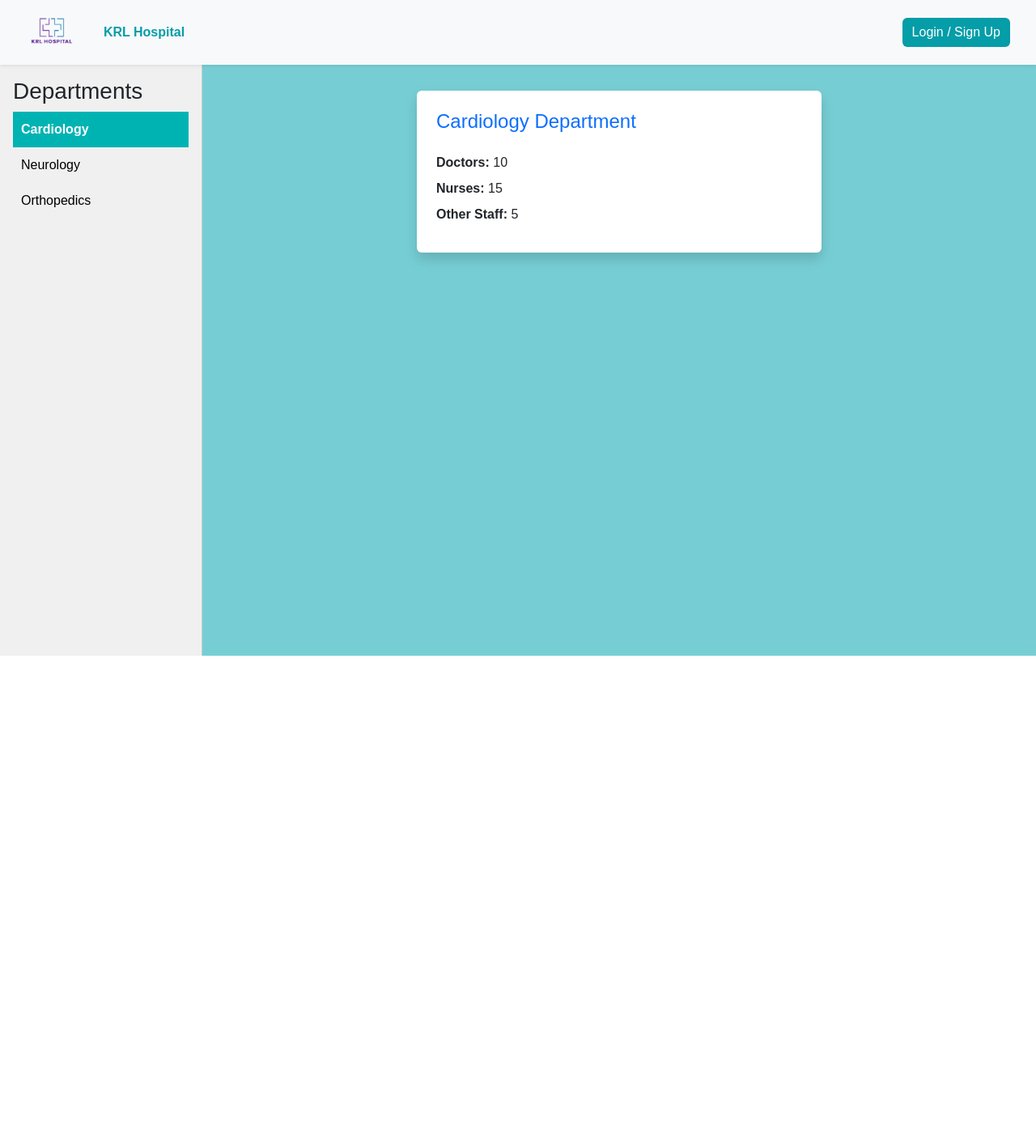
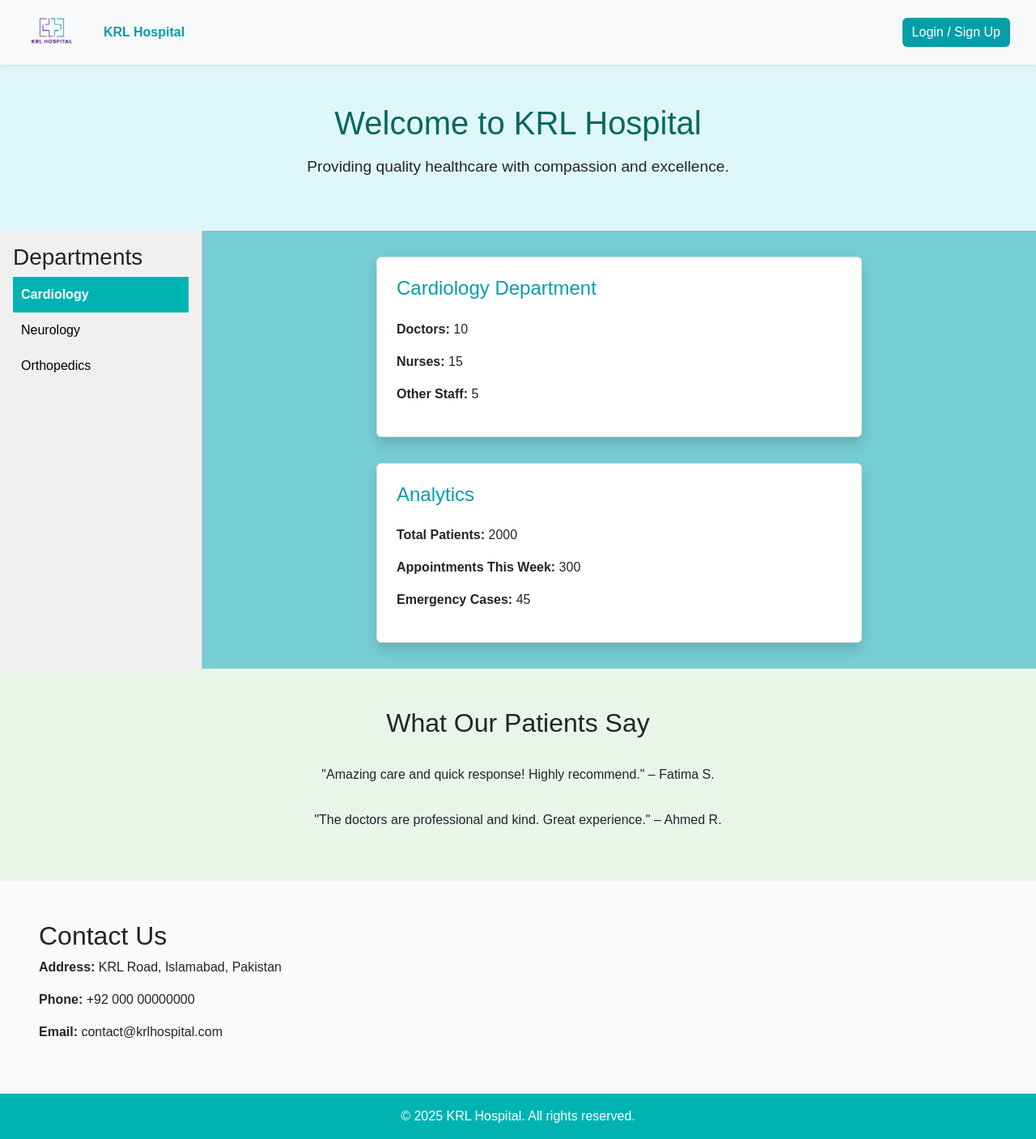
Before and after one commit to Hafsa460/FYP-Project, a React (Create React App) app in the folder medimind/: page / in a window 1280 px wide. Shown: the whole page at 81% size. Before the commit the page ends 810 px from the top, so only its background shows below. Built offline with nearby package versions, Linux system fonts and the light colour scheme.

Commit message:
Made the landing page for the hospital

```diff
--- /dev/null
+++ b/medimind/src/components/LandingPage.css
@@ -0,0 +1,3 @@
+.text-teal {
+  color: #059da8;
+}
--- a/medimind/src/components/LandingPage.js
+++ b/medimind/src/components/LandingPage.js
@@ -1,6 +1,7 @@
 import React, { useState } from "react";
 import "./Login.css";
 import Navbar from "./Navbar.js";
+
 function App() {
   const departments = [
     {
@@ -10,13 +11,7 @@ function App() {
       nurses: 15,
       others: 5,
     },
-    {
-      id: "neurology",
-      name: "Neurology",
-      doctors: 8,
-      nurses: 12,
-      others: 3,
-    },
+    { id: "neurology", name: "Neurology", doctors: 8, nurses: 12, others: 3 },
     {
       id: "orthopedics",
       name: "Orthopedics",
@@ -25,14 +20,31 @@ function App() {
       others: 4,
     },
   ];
-
   const [selectedDept, setSelectedDept] = useState(departments[0]);
 
   return (
     <div style={{ fontFamily: "Arial, sans-serif" }}>
       <Navbar />
 
-      <div style={{ display: "flex", height: "calc(100vh - 70px)" }}>
+      {/* Hero Section */}
+      <div
+        style={{
+          backgroundColor: "#e0f7fa",
+          padding: "3rem",
+          textAlign: "center",
+        }}
+      >
+        <h1 style={{ fontSize: "2.5rem", color: "#00695c" }}>
+          Welcome to KRL Hospital
+        </h1>
+        <p style={{ fontSize: "1.2rem", marginTop: "1rem" }}>
+          Providing quality healthcare with compassion and excellence.
+        </p>
+      </div>
+
+      {/* Main Section */}
+      <div style={{ display: "flex", height: "auto" }}>
+        {/* Sidebar */}
         <div
           style={{
             width: "250px",
@@ -61,35 +73,110 @@ function App() {
             ))}
           </ul>
         </div>
+
+        {/* Content */}
         <div
-          className="Background d-flex justify-content-center align-items-start"
-          style={{ flex: 1, padding: "2rem" }}
+          className="Background d-flex flex-column align-items-center"
+          style={{ flex: 1, padding: "2rem", gap: "2rem" }}
         >
+          {/* Department Details Box */}
           <div
             className="bg-white shadow p-4 rounded"
             style={{
               width: "100%",
-              maxWidth: "500px", // You can change this
-              minWidth: "280px",
+              maxWidth: "600px",
               minHeight: "200px",
-              height: "auto", // auto height for content
+              border: "1px solid #ddd",
+              boxShadow: "0 0 10px rgba(0,0,0,0.1)",
             }}
           >
-            <h4 className="mb-4 text-primary">
-              {selectedDept.name} Department
-            </h4>
-            <p className="mb-2">
+            <h4 className="mb-4 text-teal">{selectedDept.name} Department</h4>
+            <p>
               <strong>Doctors:</strong> {selectedDept.doctors}
             </p>
-            <p className="mb-2">
+            <p>
               <strong>Nurses:</strong> {selectedDept.nurses}
             </p>
-            <p className="mb-0">
+            <p>
               <strong>Other Staff:</strong> {selectedDept.others}
+            </p>
+          </div>
+
+          {/* Analytics Box */}
+          <div
+            className="bg-white shadow p-4 rounded"
+            style={{
+              width: "100%",
+              maxWidth: "600px",
+              minHeight: "200px",
+              border: "1px solid #ddd",
+              boxShadow: "0 0 10px rgba(0,0,0,0.1)",
+            }}
+          >
+            <h4 className="mb-4 text-teal">Analytics</h4>
+            <p>
+              <strong>Total Patients:</strong> 2000
+            </p>
+            <p>
+              <strong>Appointments This Week:</strong> 300
+            </p>
+            <p>
+              <strong>Emergency Cases:</strong> 45
             </p>
           </div>
         </div>
       </div>
+
+      {/* Testimonials */}
+      <div style={{ padding: "3rem", backgroundColor: "#e8f5e9" }}>
+        <h2 style={{ textAlign: "center", marginBottom: "2rem" }}>
+          What Our Patients Say
+        </h2>
+        <div
+          style={{
+            display: "flex",
+            flexDirection: "column",
+            alignItems: "center",
+            gap: "1rem",
+            maxWidth: "800px",
+            margin: "0 auto",
+          }}
+        >
+          <p>
+            "Amazing care and quick response! Highly recommend." – Fatima S.
+          </p>
+          <p>
+            "The doctors are professional and kind. Great experience." – Ahmed
+            R.
+          </p>
+        </div>
+      </div>
+
+      {/* Contact Info */}
+      <div style={{ padding: "3rem", backgroundColor: "#fafafa" }}>
+        <h2>Contact Us</h2>
+        <p>
+          <strong>Address:</strong> KRL Road, Islamabad, Pakistan
+        </p>
+        <p>
+          <strong>Phone:</strong> +92 000 00000000
+        </p>
+        <p>
+          <strong>Email:</strong> contact@krlhospital.com
+        </p>
+      </div>
+
+      {/* Footer */}
+      <footer
+        style={{
+          padding: "1rem",
+          backgroundColor: "#00b3b3",
+          color: "white",
+          textAlign: "center",
+        }}
+      >
+        © 2025 KRL Hospital. All rights reserved.
+      </footer>
     </div>
   );
 }
```
